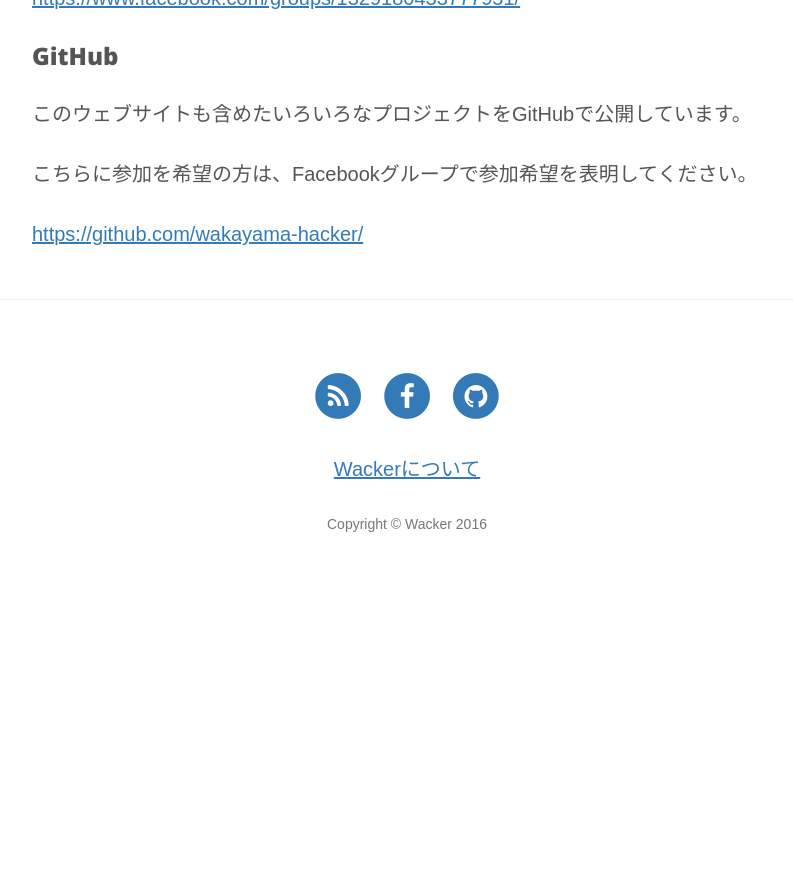
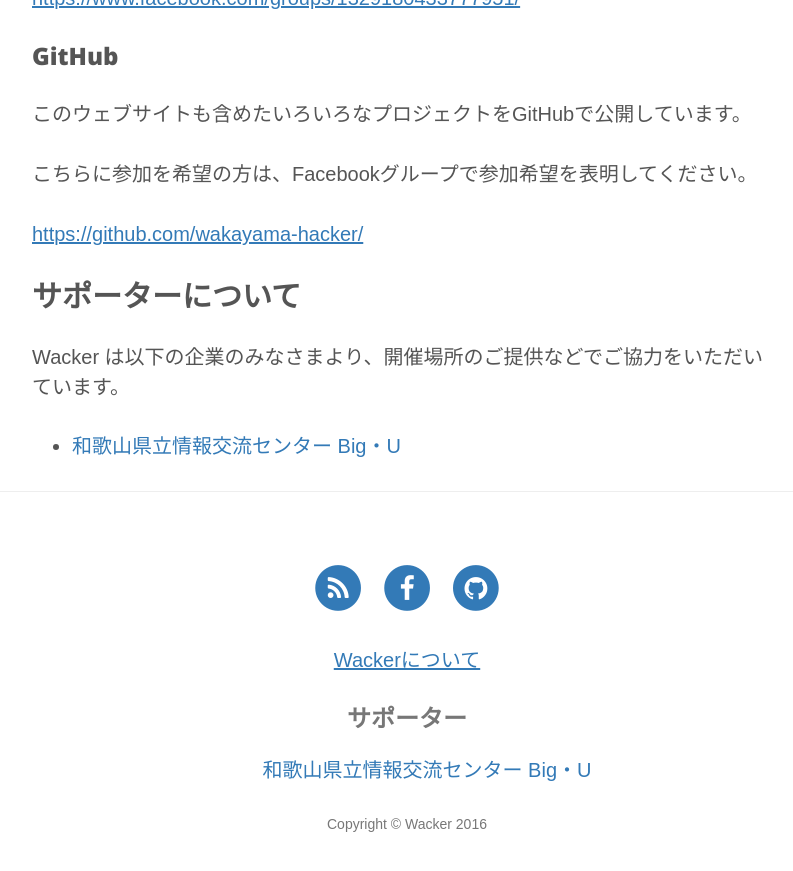
Before and after one commit to wakayama-hacker/wacker.io, a Jekyll site: the page built from about.md, in a window 1280 px wide and 900 px high, scrolled down 1507 px. Shown: the top 871 px of the window, without its empty margins (233-1026 px from the left). Built offline with Jekyll 4.4.1, drawn with Linux system fonts in a browser that asks for light colours; nearby versions of some CDN libraries; before the commit the page ends 2107 px from its top, so only the background shows below that.

Commit message:
add supporter

```diff
--- a/_includes/footer.html
+++ b/_includes/footer.html
@@ -54,6 +54,12 @@
                     {% endif %}
                 </ul>
                 <p style="text-align: center;"><a href="http://wacker.io/about">Wackerについて</a></p>
+                <div style="text-align: center" class="text-muted">
+                <h3>サポーター</h3>
+                <ul style="list-style-type: none;">
+                    <li><a href="http://www.big-u.jp/">和歌山県立情報交流センター Big・U</a></li>
+                </ul>
+                </div>
                 <p class="copyright text-muted">Copyright &copy; {{ site.copyright_name }} {{ site.time | date: '%Y' }}</p>
             </div>
         </div>
--- a/about.md
+++ b/about.md
@@ -40,3 +40,9 @@ Wackerでは勉強会の開催時に寄付を募っており、和歌山県内
 こちらに参加を希望の方は、Facebookグループで参加希望を表明してください。
 
 [https://github.com/wakayama-hacker/](https://github.com/wakayama-hacker/)
+
+## サポーターについて
+
+Wacker は以下の企業のみなさまより、開催場所のご提供などでご協力をいただいています。
+
+* [和歌山県立情報交流センター Big・U](http://www.big-u.jp/)
```
Also changed, not shown: 1 other file.
